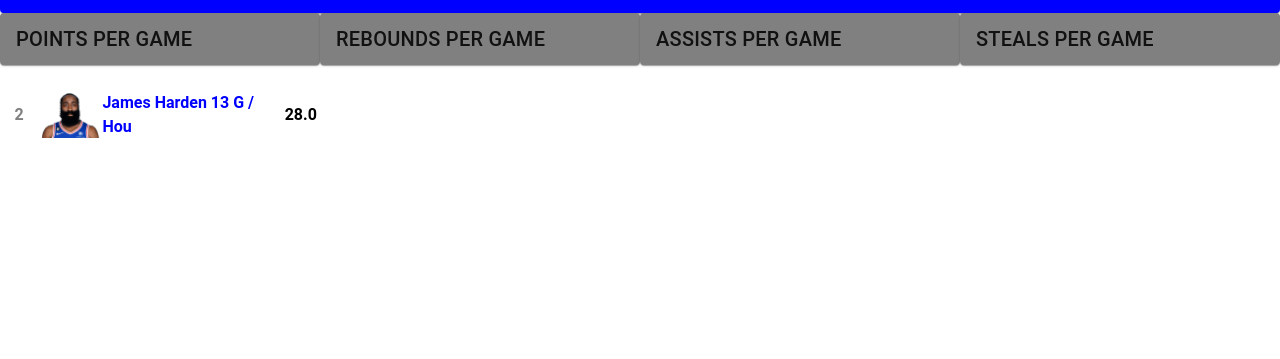
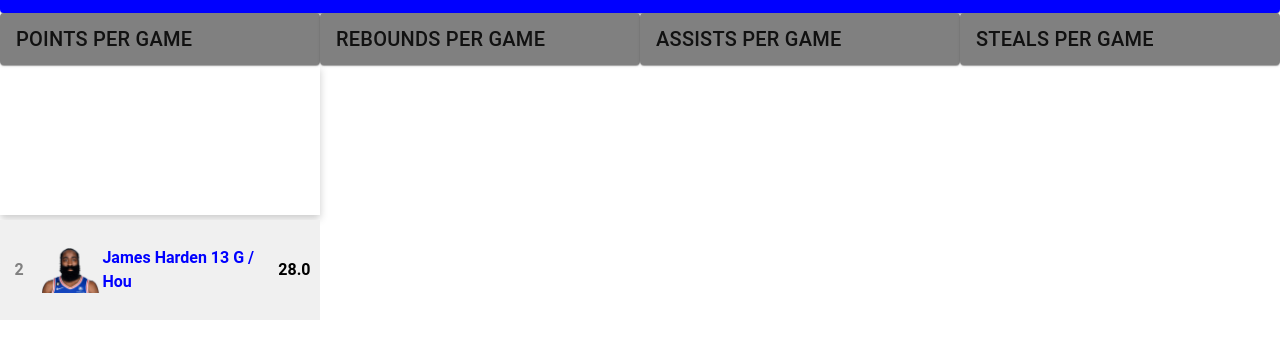
Before and after one commit to joemcgee4151986/nbastats, a Vue app: page / in a window 1280 px wide. Shown: the part 159-518 px from the top of the page. Built offline with nearby package versions, Linux system fonts and the light colour scheme.

Commit message:
added second body for top players

```diff
--- a/src/App.vue
+++ b/src/App.vue
@@ -1,20 +1,15 @@
 <script setup>
 import BaseHeader from '@/components/BaseHeader.vue'
 import BaseBodyBoxes from '@/components/body/BaseBodyBoxes.vue'
+import BaseLeaderPlayers from '@/components/body/BaseLeaderPlayers.vue'
 import BaseStats from '@/components/body/BaseStats.vue'
 </script>
 
 <template>
-  <header>
-
-    <div class="wrapper">
-      <HelloWorld msg="You did it!" />
-    </div>
-  </header>
-
   <main>
     <BaseHeader />
     <BaseBodyBoxes />
+    <BaseLeaderPlayers />
     <BaseStats />
   </main>
 </template>
--- /dev/null
+++ b/src/components/body/BaseLeaderPlayers.vue
@@ -0,0 +1,36 @@
+<template>
+<div id="app">
+    <div class="container">
+      <div class="box" v-for="(color, index) in boxes" :key="index" :style="{ backgroundColor: color }">
+       <p class = "p1"></p>
+      </div>
+    </div>
+</div>
+    </template>
+
+<script>
+export default {
+  name: 'App',
+  data() {
+    return {
+      boxes:['white']
+    };
+  },
+};
+
+</script>
+
+<style scoped>
+.box {
+    box-shadow: 0 4px 8px 0 rgba(0,0,0,0.2);
+  max-width:25%;
+  flex: 1;
+  flex-direction:row;
+min-height:150px;
+  display: flex;
+  justify-content: center;
+  align-items: center;
+  color: white;
+  font-weight: bold;
+}
+</style>
--- a/src/components/body/BaseStats.vue
+++ b/src/components/body/BaseStats.vue
@@ -23,7 +23,7 @@
   name: 'App',
   data() {
     return {
-      boxes: ['white'],boxes2:['white'],boxes3:['white'],boxes4:['white']
+      boxes: ['#F0F0F0'],boxes2:['#F0F0F0'],boxes3:['#F0F0F0'],boxes4:['#F0F0F0']
     };
   },
 };
@@ -50,6 +50,8 @@
 }
 
 .box {
+  margin-top:5px;
+  bottom: 5px;
   max-width:3%;
   flex: 1;
   flex-direction:row;
@@ -61,6 +63,8 @@
   font-weight: bold;
 }
 .box2 {
+  margin-top:5px;
+  bottom: 5px;
   max-width:5%;
  flex:1;
  min-height:100%;
@@ -72,6 +76,8 @@
   font-weight: bold;
 }
 .box3 {
+  margin-top:5px;
+  bottom: 5px;
   color:blue;
   max-width:13%;
   flex:1;
@@ -83,7 +89,8 @@
   font-weight: bold;
 }
 .box4{
-  max-width:5%;
+  margin-top:5px;
+  max-width:4%;
   flex: 1;
   flex-direction:row;
 min-height:100px;
```
